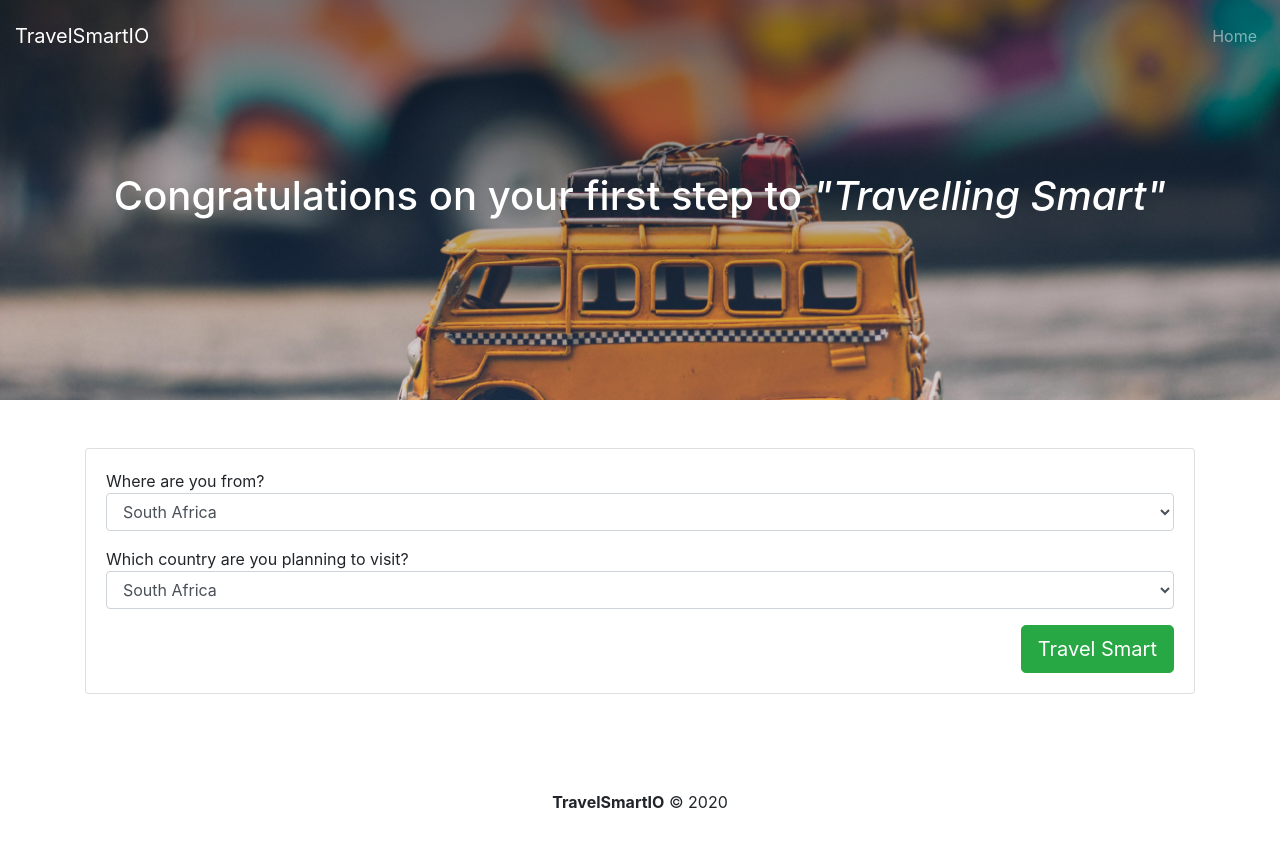
After one commit to Sjk-Lacoste/country-laws, a Django app: page /get_started/ in a window 1280 px wide. The commit adds this page. Run offline with Django 3.2, Linux system fonts and the light colour scheme; data comes from the database, SQL or seed files in the repository; both versions use the stored data as it was after the commit; some libraries are stand-ins or nearby versions.

Commit message:
Added getting started page

```diff
--- a/core/forms.py
+++ b/core/forms.py
@@ -0,0 +1,18 @@
+from django import forms
+from .models import Country
+
+
+countries = Country.objects.all()
+
+SA = "SA"
+B = "B"
+
+
+COUNTRIES = [
+    (SA, "South Africa"),
+    (B, "Botswana")
+]
+
+class CountriesForm(forms.Form):
+    from_country = forms.CharField(label='Where are you from?', widget=forms.Select(choices=COUNTRIES))
+    to_country = forms.CharField(label='Country you want to visit?', widget=forms.Select(choices=COUNTRIES))
--- /dev/null
+++ b/core/templates/core/get-started.html
@@ -0,0 +1,51 @@
+{% extends 'base.html' %}
+
+{% load static %}
+{% load widget_tweaks %}
+
+{% block content %}
+    <section id="home" class="d-flex align-items-center position-relative vh-50 cover hero" style="background-image:url({% static 'images/hero.jpg' %});">
+        <div class="container-fluid container-fluid-max">
+            <div class="row">
+                <div class="col-12 col-md-12 col-lg-12 col-xl-12 d-flex justify-content-center">
+                    <h1 class="text-white">
+                        Congratulations on your first step to <i>"Travelling Smart"</i>
+                    </h1>
+                </div>
+            </div>
+        </div>
+    </section>
+
+    <section class="py-5">
+        <div class="container">
+            <div class="card card-outline-secondary">
+                <div class="card-body">
+                    <form class="form" role="form" autocomplete="off" id="loginForm" novalidate="" method="POST">
+                        {% csrf_token %}
+
+                        <div class="form-group">
+                            <lable for="from_country">Where are you from?</label>
+                            <select name="from_country" id="from_country" class="form-control">
+                                {% for country in countries %}
+                                <option value="{{ country.pk }}">{{ country.name }}</option>
+                                {% endfor %}
+                            </select>
+                        </div>
+
+                        <div class="form-group">
+                            <lable for="to_country">Which country are you planning to visit?</label>
+                            <select name="to_country" id="to_country" class="form-control">
+                                {% for country in countries %}
+                                <option value="{{ country.pk }}">{{ country.name }}</option>
+                                {% endfor %}
+                            </select>
+                        </div>
+
+                        <button type="submit" class="btn btn-success btn-lg float-right" id="btnLogin">Travel Smart</button>
+                    </form>
+                </div>
+                <!--/card-body-->
+            </div>
+        </div>
+    </section>
+{% endblock %}
--- a/core/urls.py
+++ b/core/urls.py
@@ -3,4 +3,5 @@ from .views import *
 
 urlpatterns = [
     path('', home, name='home'),
+    path('get_started/', get_started, name="get_started"),
 ]
--- a/core/views.py
+++ b/core/views.py
@@ -1,4 +1,6 @@
 from django.shortcuts import render
+from .forms import CountriesForm
+from .models import Country
 
 # Create your views here.
 def home(request):
@@ -7,3 +9,19 @@ def home(request):
     }
 
     return render(request, 'core/home.html', context)
+
+def get_started(request):
+    if request.method == 'GET':
+        form = CountriesForm()
+    else:
+        form = CountriesForm(request.POST)
+
+
+
+    context = {
+        'title': 'Getting Started',
+        'form': form,
+        'countries': Country.objects.all()
+    }
+
+    return render(request, 'core/get-started.html', context)
--- a/country_laws/settings.py
+++ b/country_laws/settings.py
@@ -38,6 +38,7 @@ ALLOWED_HOSTS = [
 INSTALLED_APPS = [
     'whitenoise.runserver_nostatic',
     'django_summernote',
+    'widget_tweaks',
 
     'core',
 
--- a/requirements.txt
+++ b/requiremenets.txt
@@ -5,6 +5,7 @@ dj-database-url==0.5.0
 Django==3.0.3
 django-heroku==0.3.1
 django-summernote==0.8.11.6
+django-widget-tweaks==1.4.5
 gunicorn==20.0.4
 ibm-cloud-sdk-core==1.5.1
 ibm-watson==4.3.0
--- /dev/null
+++ b/static/css/app.css
@@ -0,0 +1,135 @@
+:root {
+    --lightblue: #F6F9FC;
+    --red: #d64041;
+}
+
+body {
+    box-sizing: border-box;
+}
+
+a,
+a:hover {
+    color: inherit;
+}
+
+a:hover {
+    text-decoration: none;
+}
+
+img {
+    width: 100%;
+    box-sizing: border-box;
+}
+
+.bg-lightblue {
+    background: var(--lightblue);
+}
+
+.bg-red {
+    background: var(--red);
+}
+
+.text-red {
+    color: var(--red);
+}
+
+.container-fluid-max {
+    max-width: 1440px;
+}
+
+.cover {
+    background: no-repeat center/cover;
+}
+
+.p-15 {
+    padding: 15px;
+}
+
+.scroll .page-header {
+    background: var(--red);
+}
+
+.page-header {
+    transition: background 0.5s ease-in-out;
+}
+
+.page-header .navbar {
+    padding: 1rem 0;
+}
+
+.page-header .navbar-toggler {
+    border-color: var(--white);
+}
+
+@media screen and (max-width: 991px) {
+    .page-header {
+        background: var(--red);
+    }
+}
+
+.scroll .hero {
+    transform: scale(0.98);
+}
+
+.hero {
+    background-attachment: fixed;
+    transition: transform 0.5s ease-in-out;
+}
+
+.hero::after {
+    content: '';
+    position: absolute;
+    top: 0;
+    right: 0;
+    bottom: 0;
+    left: 0;
+    background: linear-gradient(rgba(0, 0, 0, 0.5) 0,rgba(0, 0, 0, 0.3) 50%,rgba(0, 0, 0, 0.1) 100%);
+}
+
+.hero .container-fluid {
+    z-index: 10;
+}
+
+.contents {
+    display: flex;
+    height: 450px;
+}
+
+.contents .item {
+    flex: 50%;
+    height: 100%;
+}
+
+.contents .item img {
+    width: 100%;
+    height: 100%;
+}
+
+.content-text {
+    vertical-align: middle;
+    padding: 10px 30px;
+}
+
+.about-image {
+    padding: 0 !important;
+    margin: 0 !important;
+    height: 450px;
+}
+
+.about-image img {
+    height: 100%;
+}
+
+.page-footer .footer-links {
+    text-align: right;
+}
+
+@media screen and (max-width: 767px) {
+    .page-footer .footer-child {
+        text-align: center;
+    }
+}
+
+.vh-50 {
+    height: 50vh;
+}
--- a/templates/_partials/css.html
+++ b/templates/_partials/css.html
@@ -1,2 +1,5 @@
+{% load static %}
 <!-- Bootstrap CSS -->
 <link rel="stylesheet" href="https://stackpath.bootstrapcdn.com/bootstrap/4.4.1/css/bootstrap.min.css" integrity="sha384-Vkoo8x4CGsO3+Hhxv8T/Q5PaXtkKtu6ug5TOeNV6gBiFeWPGFN9MuhOf23Q9Ifjh" crossorigin="anonymous">
+<link rel="stylesheet" href="https://cdnjs.cloudflare.com/ajax/libs/font-awesome/5.11.2/css/all.css">
+<link rel="stylesheet" href="{% static 'css/app.css' %}">
--- a/templates/_partials/footer.html
+++ b/templates/_partials/footer.html
@@ -0,0 +1,11 @@
+{% comment %} Footer {% endcomment %}
+<footer class="py-5 page-footer">
+    <div class="container">
+        <div class="row">
+            <div class="col-12 col-md-12 text-center footer-child copyright">
+                <strong>TravelSmartIO</strong> &copy; <script>var d = new Date(); var n = d.getFullYear(); document.write(n);</script>
+            </div>
+        </div>
+    </div>
+</footer>
+{% comment %} END Footer {% endcomment %}
--- a/templates/_partials/header.html
+++ b/templates/_partials/header.html
@@ -0,0 +1,19 @@
+    <header class="fixed-top page-header">
+        <div class="container-fluid container-fluid-max">
+            <nav id="navbar" class="navbar navbar-expand-lg navbar-dark">
+                <a class="navbar-brand" href="{% url 'home' %}">TravelSmartIO</a>
+
+                <button class="navbar-toggler" type="button" data-toggle="collapse" data-target="#navbarNav" aria-controls="navbarNav" aria-expanded="false" aria-label="Toggle navigation">
+                    <span class="navbar-toggler-icon"></span>
+                </button>
+
+                <div class="collapse navbar-collapse justify-content-lg-between" id="navbarNav">
+                    <ul class="navbar-nav ml-auto">
+                        <li class="nav-item">
+                            <a class="nav-link" href="">Home</a>
+                        </li>
+                    </ul>
+                </div>
+            </nav>
+        </div>
+    </header>
```
Also changed, not shown: core/templates/core/home.html (+88 -1 lines), db.sqlite3, static/images/about.jpg (added), static/images/handcuffs.jpg (added), static/images/hero.jpg (added).
